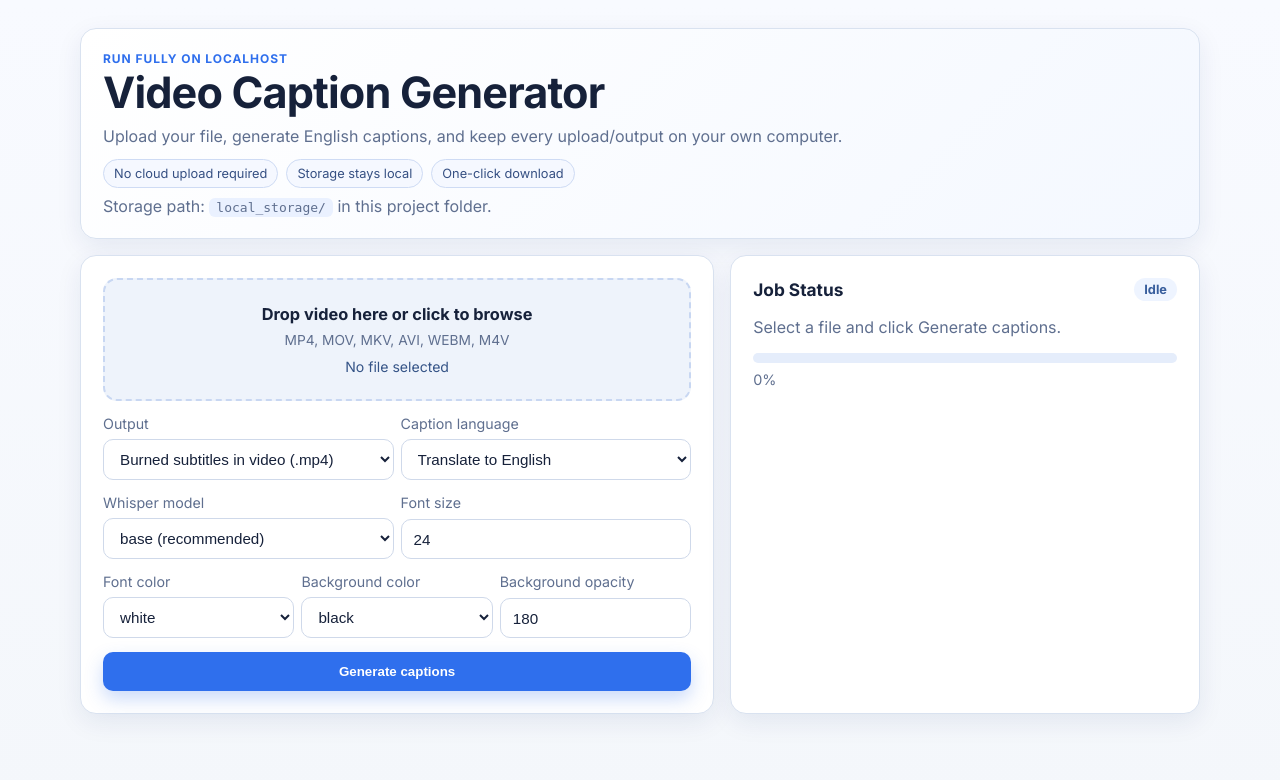
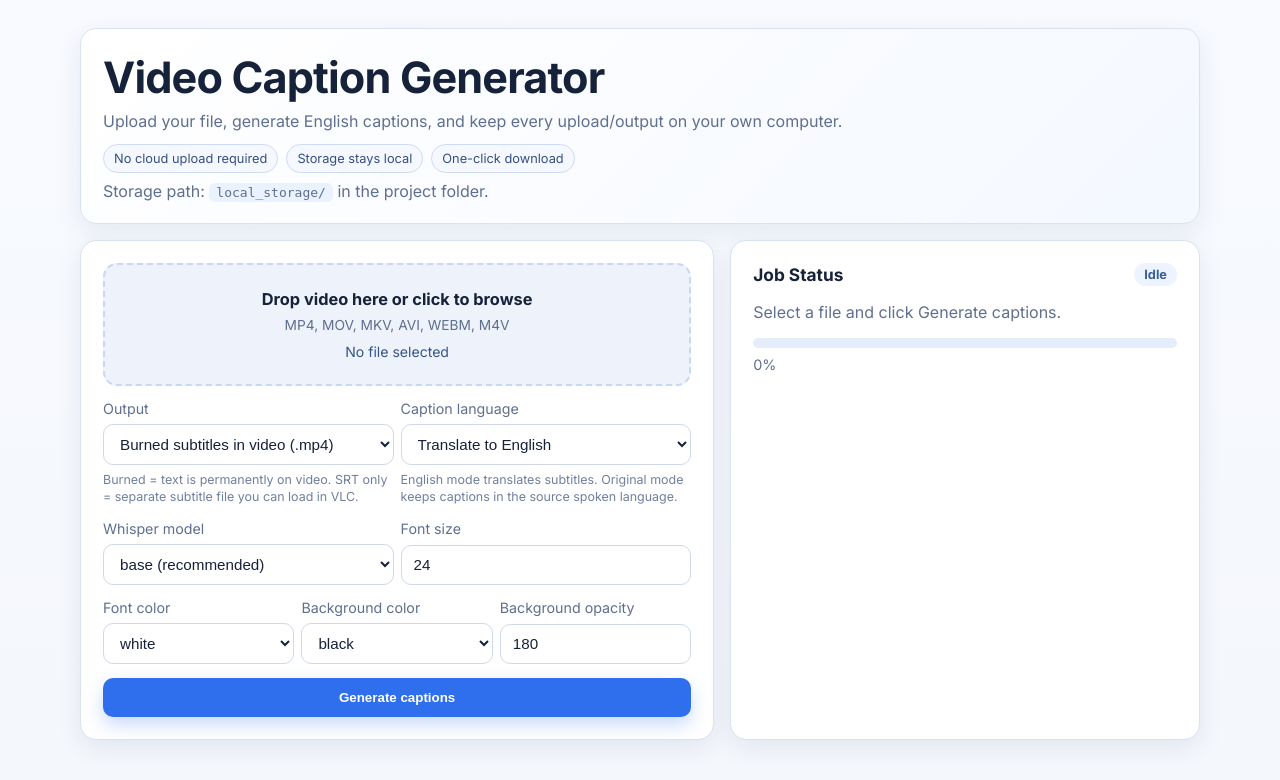
Before and after one commit to samuel2l/Video-Caption-Generator, a Flask app: page / in a window 1280 px wide. Shown: the top 780 px of the page. Run offline with Flask 3, Linux system fonts and the light colour scheme.

Commit message:
style: add info to subtitle options

```diff
--- a/static/styles.css
+++ b/static/styles.css
@@ -161,6 +161,12 @@ body {
   font-size: 0.89rem;
 }
 
+.field-help {
+  color: #6e7f9f;
+  font-size: 0.78rem;
+  line-height: 1.35;
+}
+
 input,
 select {
   width: 100%;
--- a/templates/index.html
+++ b/templates/index.html
@@ -12,7 +12,7 @@
 <body>
   <main class="app-shell">
     <section class="panel hero">
-      <p class="eyebrow">Run fully on localhost</p>
+
       <h1>Video Caption Generator</h1>
       <p class="subtext">
         Upload your file, generate English captions, and keep every upload/output on your own computer.
@@ -22,7 +22,7 @@
         <span class="chip">Storage stays local</span>
         <span class="chip">One-click download</span>
       </div>
-      <p class="storage-note">Storage path: <code>local_storage/</code> in this project folder.</p>
+      <p class="storage-note">Storage path: <code>local_storage/</code> in the project folder.</p>
     </section>
 
     <section class="grid-two">
@@ -43,6 +43,7 @@
                 <option value="srt_only">SRT only (.srt)</option>
                 <option value="both">Both video and SRT</option>
               </select>
+              <small class="field-help">Burned = text is permanently on video. SRT only = separate subtitle file you can load in VLC.</small>
             </label>
 
             <label class="field">
@@ -51,6 +52,7 @@
                 <option value="translate_to_english" selected>Translate to English</option>
                 <option value="original_language">Keep original spoken language</option>
               </select>
+              <small class="field-help">English mode translates subtitles. Original mode keeps captions in the source spoken language.</small>
             </label>
           </div>
 
```
